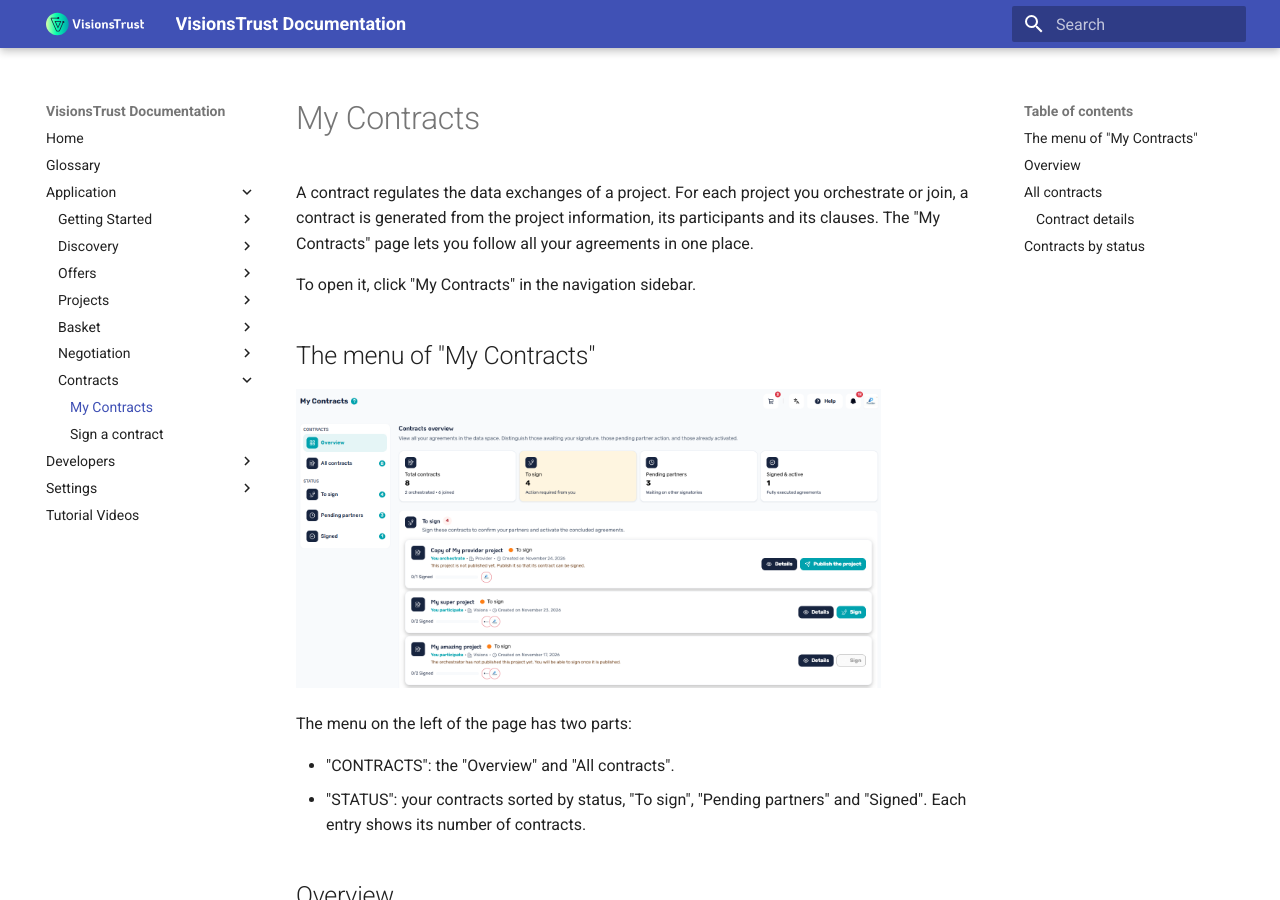
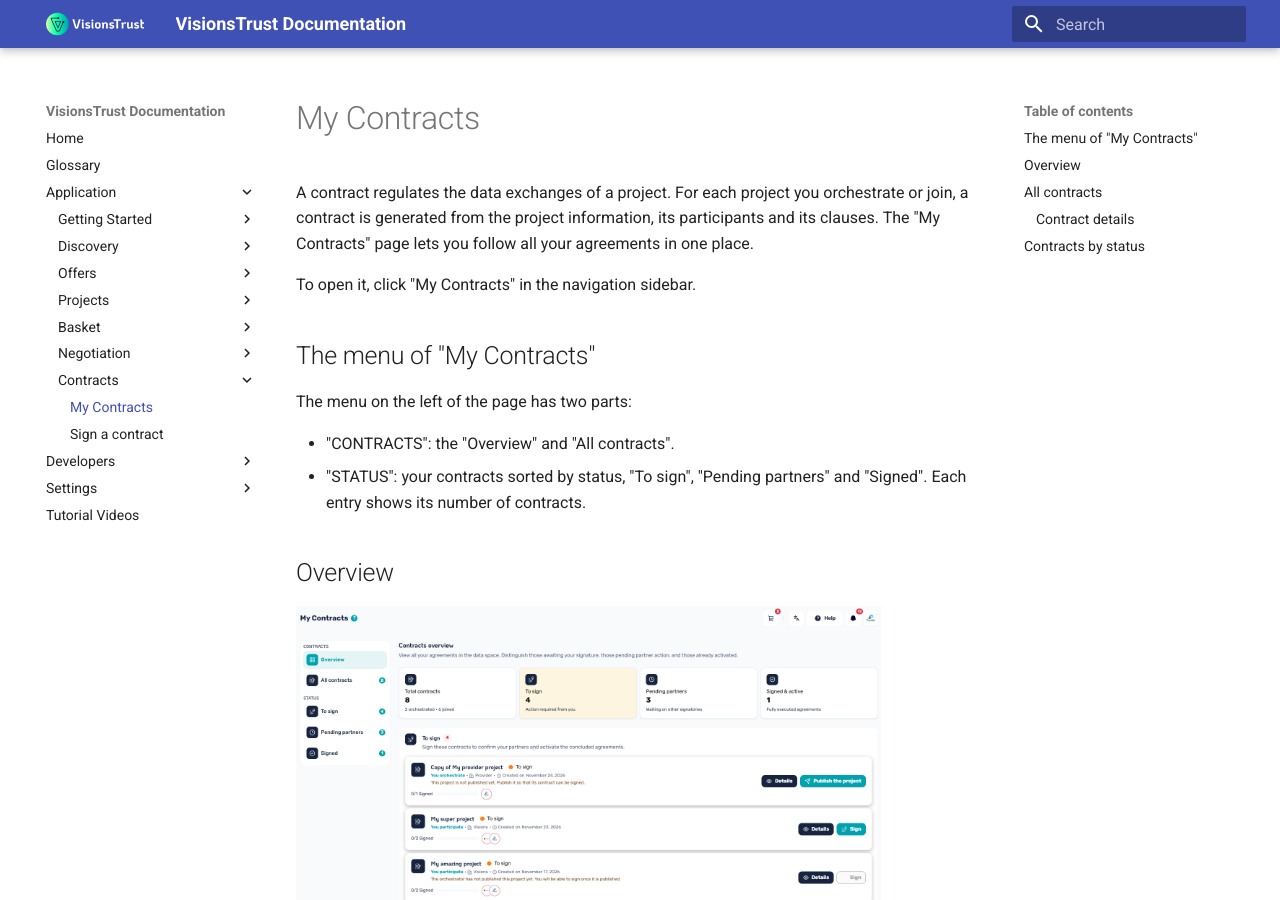
Before and after one commit to VisionsOfficial/visionstrust-docs, an MkDocs documentation site: the page built from docs/application/my-contracts/overview.md, in a window 1280 px wide and 900 px high. Built offline with MkDocs 1.6.1 and Material for MkDocs 9.7.7, drawn with Linux system fonts in a browser that asks for light colours.

Commit message:
docs: update my-contracts

```diff
--- a/docs/application/my-contracts/overview.md
+++ b/docs/application/my-contracts/overview.md
@@ -6,14 +6,14 @@ To open it, click "My Contracts" in the navigation sidebar.
 
 ## The menu of "My Contracts"
 
-<p><img src="../../images/contract-overview.png" alt="My Contracts overview" width="85%"></p>
-
 The menu on the left of the page has two parts:
 
 - "CONTRACTS": the "Overview" and "All contracts".
 - "STATUS": your contracts sorted by status, "To sign", "Pending partners" and "Signed". Each entry shows its number of contracts.
 
 ## Overview
+
+<p><img src="../../images/contract-overview.png" alt="My Contracts overview" width="85%"></p>
 
 The overview shows your contracts at a glance, with four counters:
 
```
Also changed, not shown: docs/images/infra-creation.png.
